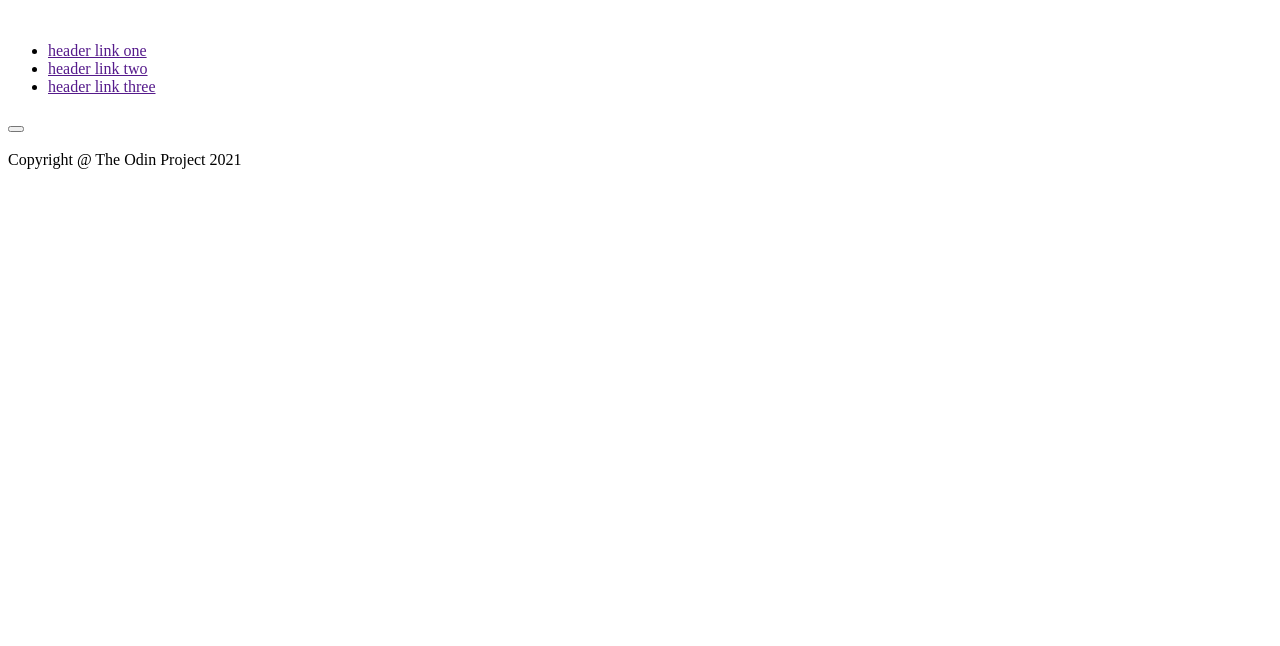
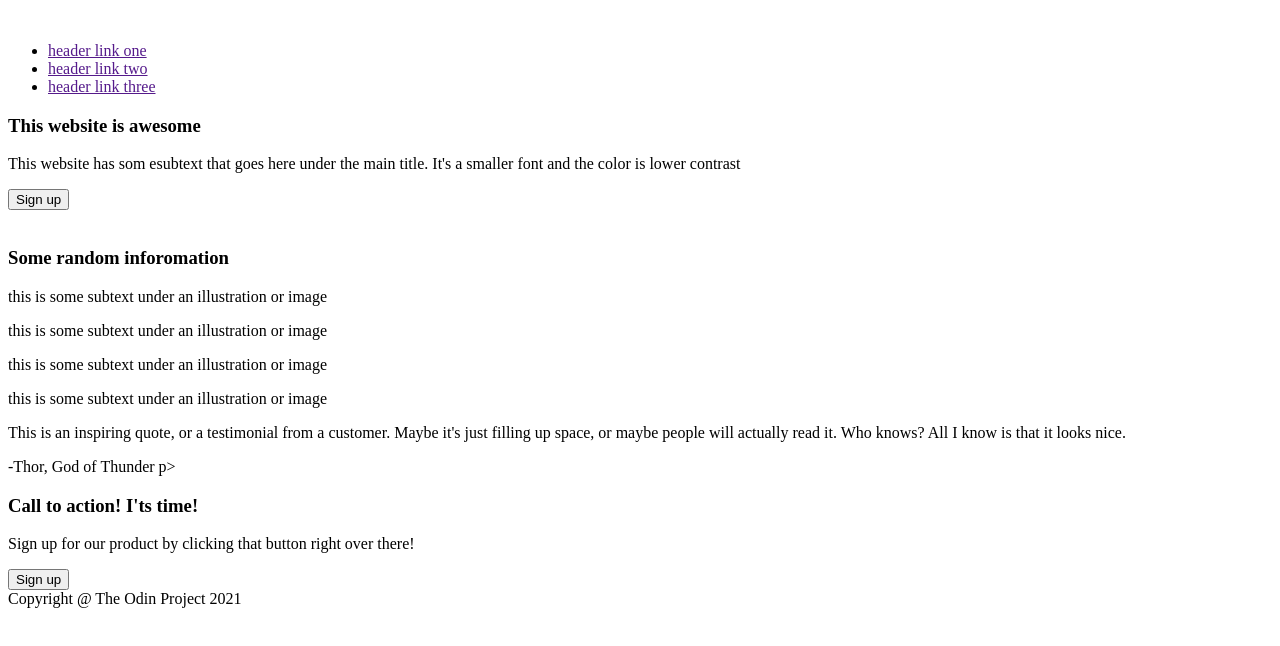
Before and after one commit to imbriankeeley/Landing-Page-TOP, a plain HTML site: page index.html in a window 1280 px wide. Drawn offline with Linux system fonts and the light colour scheme.

Commit message:
Created more precise structuring for entire front page

```diff
--- a/index.html
+++ b/index.html
@@ -24,9 +24,9 @@
         </div>
         <div class="header-content">
             <div class="header-content-1">
-                <h3 class="header"></h3>
-                <p class="header"></p>
-                <button class="header"></button>
+                <h3 class="header">This website is awesome</h3>
+                <p class="header">This website has som esubtext that goes here under the main title. It's a smaller font and the color is lower contrast</p>
+                <button class="header">Sign up</button>
             </div>
             <img src="" alt="">
         </div>
@@ -36,10 +36,41 @@
 
     <div class="content-container-1">
         <div class="content-1">
-
+            <h3 class="class">Some random inforomation</h3>
         </div>
         <div class="content-2">
+            <div class=card-container">
+                <div class="card">
 
+                </div>
+                <p class="card">
+                    this is some subtext under an illustration or image
+                </p>
+            </div>
+            <div class="card-container">
+                <div class="card">
+
+                </div>
+                <p class="card">
+                    this is some subtext under an illustration or image
+                </p>
+            </div>
+            <div class="card-container">
+                <div class="card">
+
+                </div>
+                <p class="card">
+                    this is some subtext under an illustration or image
+                </p>
+            </div>
+            <div class="card-container">
+                <div class="card">
+
+                </div>
+                <p class="card">
+                    this is some subtext under an illustration or image
+                </p>
+            </div>
         </div>
     </div>
 
@@ -47,7 +78,12 @@
 
     <div class="content-container-2">
         <div class="content-2">
-
+            <p id="quote">
+                This is an inspiring quote, or a testimonial from a customer. Maybe it's just filling up space, or maybe people will actually read it. Who knows? All I know is that it looks nice.
+            </p>
+            <p id="author">
+                -Thor, God of Thunder
+            </h3>p>
         </div>
     </div>
 
@@ -56,10 +92,17 @@
     <div class="content-container-3">
         <div class="content3">
             <div class="content3.1">
-
+                <h3 id="action">
+                    Call to action! I'ts time!
+                </h3>
+                <p id="signup">
+                    Sign up for our product by clicking that button right over there!
+                </p>
             </div>
             <div class="content3.2">
-
+                <button id="singup">
+                    Sign up
+                </button>
             </div>
         </div>
     </div>
```
